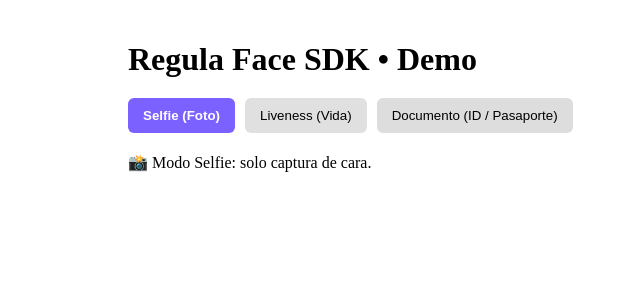
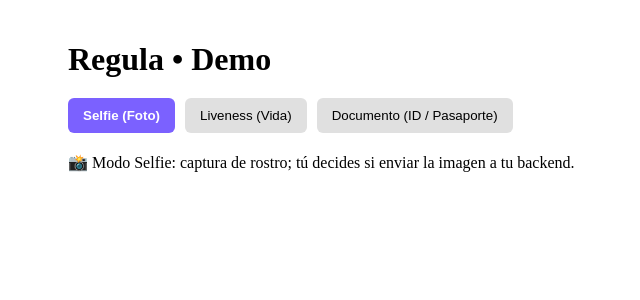
Before and after one commit to jlandero/regula, a React (Vite) app: page / in a window 1280 px wide. Shown: the top 300 px of the page, without its empty margins (232-872 px from the left). Built offline with nearby package versions, Linux system fonts and the light colour scheme.

Commit message:
first commit

```diff
--- a/src/App.jsx
+++ b/src/App.jsx
@@ -1,9 +1,9 @@
+// App.jsx
 import { useState, useEffect, useRef } from "react";
 import DocReaderComponent from "./DocReaderComponent";
 
-
 export default function App() {
-  const [modo, setModo] = useState("selfie"); // 'selfie' o 'liveness'
+  const [modo, setModo] = useState("selfie"); // 'selfie' | 'liveness' | 'document'
   const capRef = useRef(null);
   const livRef = useRef(null);
 
@@ -15,51 +15,69 @@
   useEffect(() => {
     const theme = {
       fontFamily: 'system-ui, -apple-system, "Segoe UI", Roboto, sans-serif',
-      fontSize: '14px',
-      onboardingScreenStartButtonTitle: '#ffffff',
-      onboardingScreenStartButtonBackground: '#7cccc',
-      onboardingScreenStartButtonBackgroundHover: '#6a54ee',
-      onboardingScreenStartButtonTitleHover: '#ffffff',
-      cameraScreenFrontHintLabelBackground: '#111827',
-      cameraScreenFrontHintLabelText: '#ffffff',
-      cameraScreenStrokeNormal: '#7b61ff',
-      cameraScreenSectorActive: '#22c55e',
-      cameraScreenSectorTarget: '#93c5fd',
-      processingScreenProgress: '#7b61ff',
-      retryScreenRetryButtonBackground: '#ef4444',
-      retryScreenRetryButtonBackgroundHover: '#dc2626',
-      retryScreenRetryButtonTitle: '#ffffff',
-      retryScreenRetryButtonTitleHover: '#ffffff',
+      fontSize: "14px",
+      onboardingScreenStartButtonTitle: "#ffffff",
+      onboardingScreenStartButtonBackground: "#7b61ff",         // <- corregido
+      onboardingScreenStartButtonBackgroundHover: "#6a54ee",
+      onboardingScreenStartButtonTitleHover: "#ffffff",
+      cameraScreenFrontHintLabelBackground: "#111827",
+      cameraScreenFrontHintLabelText: "#ffffff",
+      cameraScreenStrokeNormal: "#7b61ff",
+      cameraScreenSectorActive: "#22c55e",
+      cameraScreenSectorTarget: "#93c5fd",
+      processingScreenProgress: "#7b61ff",
+      retryScreenRetryButtonBackground: "#ef4444",
+      retryScreenRetryButtonBackgroundHover: "#dc2626",
+      retryScreenRetryButtonTitle: "#ffffff",
+      retryScreenRetryButtonTitleHover: "#ffffff",
     };
 
     const cap = capRef.current;
     const liv = livRef.current;
 
-    const onCap = (e) => console.log("[face-capture]", e.detail);
+    const onCap = async (e) => {
+      console.log("[face-capture]", e.detail);
+      // Si quieres enviar la selfie a tu backend:
+      // const dataUrl = e.detail?.data?.response?.image?.dataUrl
+      //               || e.detail?.data?.response?.bestFrame?.dataUrl;
+      // if (dataUrl) {
+      //   await fetch("http://localhost:4000/api/face/detect", {
+      //     method: "POST",
+      //     headers: { "Content-Type": "application/json" },
+      //     body: JSON.stringify({ imageBase64: dataUrl }),
+      //   });
+      // }
+    };
+
     const onLiv = (e) => console.log("[face-liveness]", e.detail);
 
     (async () => {
       if (modo === "selfie" && cap) {
-        await ensureDefined("face-capture");     // 👈 evita carrera
+        await ensureDefined("face-capture");
         cap.settings = {
           startScreen: true,
           finishScreen: true,
+          locale: "es",
           customization: theme,
         };
         cap.addEventListener("face-capture", onCap);
       }
 
       if (modo === "liveness" && liv) {
-        await ensureDefined("face-liveness");    // 👈 evita carrera
+        await ensureDefined("face-liveness");
         liv.settings = {
           startScreen: true,
           finishScreen: true,
-          livenessType: 1,          // pasivo (requiere backend para análisis real)
+          livenessType: 1, // 0=activo (gestos), 1=pasivo (recomendado con backend)
+          locale: "es",
+          recordingProcess: 2,
+          // Si ya tienes backend proxy para Face, puedes apuntar aquí:
+          url: "http://localhost:4000/api/face/liveness",
+          // headers: { Authorization: "Bearer <token>" },
           timeout: 15000,
           moveCloserTime: 4000,
           holdStillDuration: 4,
           headMovementTimeout: 5000,
-          recordingProcess: 2,
           customization: theme,
         };
         liv.addEventListener("face-liveness", onLiv);
@@ -72,23 +90,22 @@
     };
   }, [modo]);
 
+  return (
+    <div style={{ maxWidth: 720, margin: "0 auto", padding: 20 }}>
+      <h1 style={{ marginBottom: 20 }}>Regula • Demo</h1>
 
-  return (
-    <div style={{ maxWidth: 600, margin: "0 auto", padding: 20 }}>
-      <h1 style={{ marginBottom: 20 }}>Regula Face SDK • Demo</h1>
-
-      {/* ✅ Botones que muestran cuál está activo */}
-      <div style={{ display: "flex", gap: "10px", marginBottom: "20px" }}>
+      {/* Tabs */}
+      <div style={{ display: "flex", gap: 10, marginBottom: 20 }}>
         <button
           onClick={() => setModo("selfie")}
           style={{
             padding: "10px 15px",
-            borderRadius: "6px",
+            borderRadius: 6,
             border: "none",
             cursor: "pointer",
             backgroundColor: modo === "selfie" ? "#7b61ff" : "#e0e0e0",
             color: modo === "selfie" ? "#fff" : "#000",
-            fontWeight: modo === "selfie" ? "bold" : "normal"
+            fontWeight: modo === "selfie" ? "bold" : "normal",
           }}
         >
           Selfie (Foto)
@@ -98,12 +115,12 @@
           onClick={() => setModo("liveness")}
           style={{
             padding: "10px 15px",
-            borderRadius: "6px",
+            borderRadius: 6,
             border: "none",
             cursor: "pointer",
             backgroundColor: modo === "liveness" ? "#7b61ff" : "#e0e0e0",
             color: modo === "liveness" ? "#fff" : "#000",
-            fontWeight: modo === "liveness" ? "bold" : "normal"
+            fontWeight: modo === "liveness" ? "bold" : "normal",
           }}
         >
           Liveness (Vida)
@@ -113,54 +130,37 @@
           onClick={() => setModo("document")}
           style={{
             padding: "10px 15px",
-            backgroundColor: modo === "document" ? "#7b61ff" : "#ddd",
-            color: modo === "document" ? "#fff" : "#000",
             borderRadius: 6,
             border: "none",
-            cursor: "pointer"
+            cursor: "pointer",
+            backgroundColor: modo === "document" ? "#7b61ff" : "#e0e0e0",
+            color: modo === "document" ? "#fff" : "#000",
+            fontWeight: modo === "document" ? "bold" : "normal",
           }}
         >
           Documento (ID / Pasaporte)
         </button>
-
-
       </div>
 
-      {/* ✅ Texto para indicar qué proceso vas a realizar */}
-      <p style={{ fontSize: "16px", fontWeight: "500", marginBottom: "20px" }}>
+      {/* Descripción */}
+      <p style={{ fontSize: 16, fontWeight: 500, marginBottom: 20 }}>
         {modo === "selfie"
-          ? "📸 Modo Selfie: solo captura de cara."
-          : "🧠 Modo Liveness: detecta si la persona está viva (movimiento real)."}
+          ? "📸 Modo Selfie: captura de rostro; tú decides si enviar la imagen a tu backend."
+          : modo === "liveness"
+          ? "🧠 Modo Liveness: usa pasivo (o activo) y puede apuntar a tu Face API."
+          : "📄 Documento: escaneo real via WebClient contra tu Document Reader API (por backend proxy)."}
       </p>
 
-      {/* ✅ Mostrar solo uno de los componentes */}
+      {/* Render según modo */}
       {modo === "selfie" && (
-        <face-capture
-          ref={capRef}
-          style={{ display: "block", minHeight: 520 }}
-        />
+        <face-capture ref={capRef} style={{ display: "block", minHeight: 520 }} />
       )}
 
       {modo === "liveness" && (
-        <face-liveness
-          ref={livRef}
-          style={{ display: "block", minHeight: 520 }}
-        />
+        <face-liveness ref={livRef} style={{ display: "block", minHeight: 520 }} />
       )}
-      {modo === "document" && (
-  <div style={{ padding: 20 }}>
-    <h2>📄 Captura de documento (próximamente)</h2>
-    <p>
-      Para activar esta función, necesitamos conectar con <b>Regula Document Reader SDK</b><br/>
-      que requiere una <b>licencia válida</b> y un backend.
-    </p>
-    <p style={{ opacity: 0.5 }}>
-      👉 En cuanto tengas la licencia, habilitamos cámara, escaneo de DNI/pasaporte
-      y extracción de datos automáticamente.
-    </p>
-  </div>
-)}
 
+      {modo === "document" && <DocReaderComponent />}
     </div>
   );
 }
```
